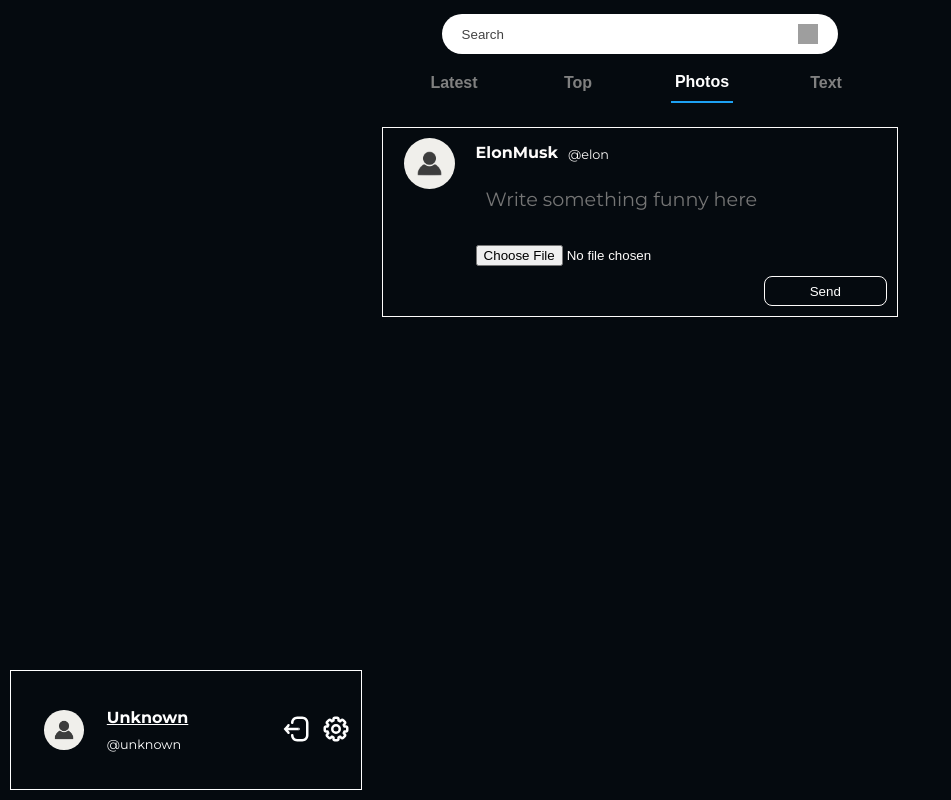
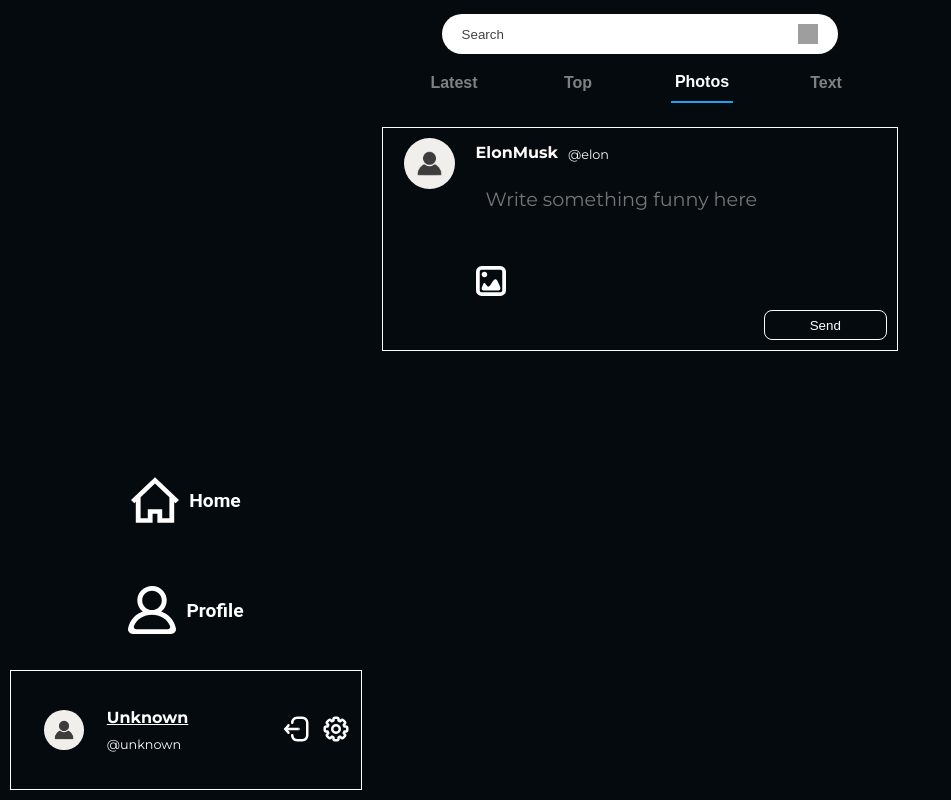
Before and after one commit to HugoM25/WE4A_Blog_Project, a PHP site: page / in a window 1280 px wide. Shown: the whole page, without its empty margins (0-951 px from the left). Run offline with PHP 8.4, Linux system fonts and the light colour scheme; grey boxes are pictures that could not be loaded.

Commit message:
Feat: Buttons added post image and nav

```diff
--- a/css/buttons.css
+++ b/css/buttons.css
@@ -38,3 +38,45 @@
 }
 
 /* ---------------------------------------------- */
+
+.button-page-change {
+    border: none;
+    background-color: transparent;
+    font-size: 1em;
+    font-weight: bold;
+    height: 100%;
+    width: 100%;
+    max-height: 100px;
+
+    transition: background-color 0.2s ease-in-out;
+    padding: 10px;
+    display: flex;
+    justify-content: center;
+    align-items: center;
+    flex-direction: row;
+
+    gap: 10px;
+
+    border-radius: 12px;
+}
+
+.button-page-change > img {
+    height: 60%;
+    width: auto;
+}
+
+.button-page-change > span {
+    display: flex;
+    flex-direction: column;
+    justify-content: center;
+    align-items: center;
+    color: white;
+    font-size: 1.2em;
+    font-weight: bold;
+    font-family: 'Roboto', sans-serif;
+    height: 100%;
+}
+
+.button-page-change:hover {
+    background-color: #34373a;
+}
--- a/css/index.css
+++ b/css/index.css
@@ -29,6 +29,8 @@
     width: 100%;
     height: 100%;
 }
+
+
 
 .search {
     grid-area: search;
--- a/css/post.css
+++ b/css/post.css
@@ -230,6 +230,23 @@
     flex-grow: auto;
 }
 
+.post:has(> .content > textarea) > .content > input {
+    visibility: hidden;
+}
+
+.post:has(> .content > textarea) > .content > label > img  {
+    width: 30px;
+    height: 30px;
+}
+
+
+.post:has(> .content > textarea) > .content > button {
+    border: solid 1px var(--text-color);
+    width: 40px;
+    height: 40px;
+    background-image: url(images/icons/pic-icon.svg);
+}
+
 .post:has(> .content > textarea) > .footer > button:hover {
     background-color: var(--text-color);
     color: var(--background-color);
--- a/index.html
+++ b/index.html
@@ -6,6 +6,7 @@
     <link rel="stylesheet" href="css/index.css">
     <link rel="stylesheet" href="css/search.css">
     <link rel="stylesheet" href="css/connexion-panel.css">
+    <link rel="stylesheet" href="css/buttons.css">
 
     <script src="js/pagesScripts/mainScript.js" type="module" charset="utf-8" defer></script>
     <script src="js/utils/interactionHandler.js" type="module" charset="utf-8" defer></script>
@@ -16,6 +17,17 @@
     <div class="main-layout">
 
         <div class="left-side">
+
+            <button class="button-page-change">
+                <img src="images/icons/home_icon.svg" class="icon-home"></img>
+                <span> Home </span>
+            </button>
+
+            <button class="button-page-change">
+                <img src="images/icons/profile_icon.svg" class="icon-profile"></img>
+                <span> Profile </span>
+            </button>
+
 
             <div class="connexion-panel" id="connexion-panel">
                 <div class="icon-user">
@@ -73,7 +85,7 @@
         </div>
 
         <div class="posts-feed">
-            <div class="post">
+            <div class="post" edit-post="-1">
                 <div class="profile">
                     <img src="images/default_pic.jpg" alt="Profile Picture">
                 </div>
@@ -85,6 +97,9 @@
                 <div class="content">
                     <textarea placeholder="Write something funny here" class="post-writing-field" id="textarea" maxlength="280"></textarea>
                     <input type="file" id="image" name="image">
+                    <label for="image" class="image-add">
+                        <img src="images/icons/pic_icon.svg"/>
+                    </label>
                 </div>
                 <div class="footer">
                     <button id="post-edit-button"> <span> Send </span></button>
```
Also changed, not shown: images/icons/home_icon.svg (added), images/icons/pic_icon.svg (added), images/icons/profile_icon.svg (added), images/userImages/Lucien.png (added), images/userImages/b8f5525f099d54676249c5da46f4e78a.jpg (added), images/userImages/depositphotos_133803504-stock-photo-muscles-biceps-bodybuilder-bodybuilding-flexing.jpg (added).
